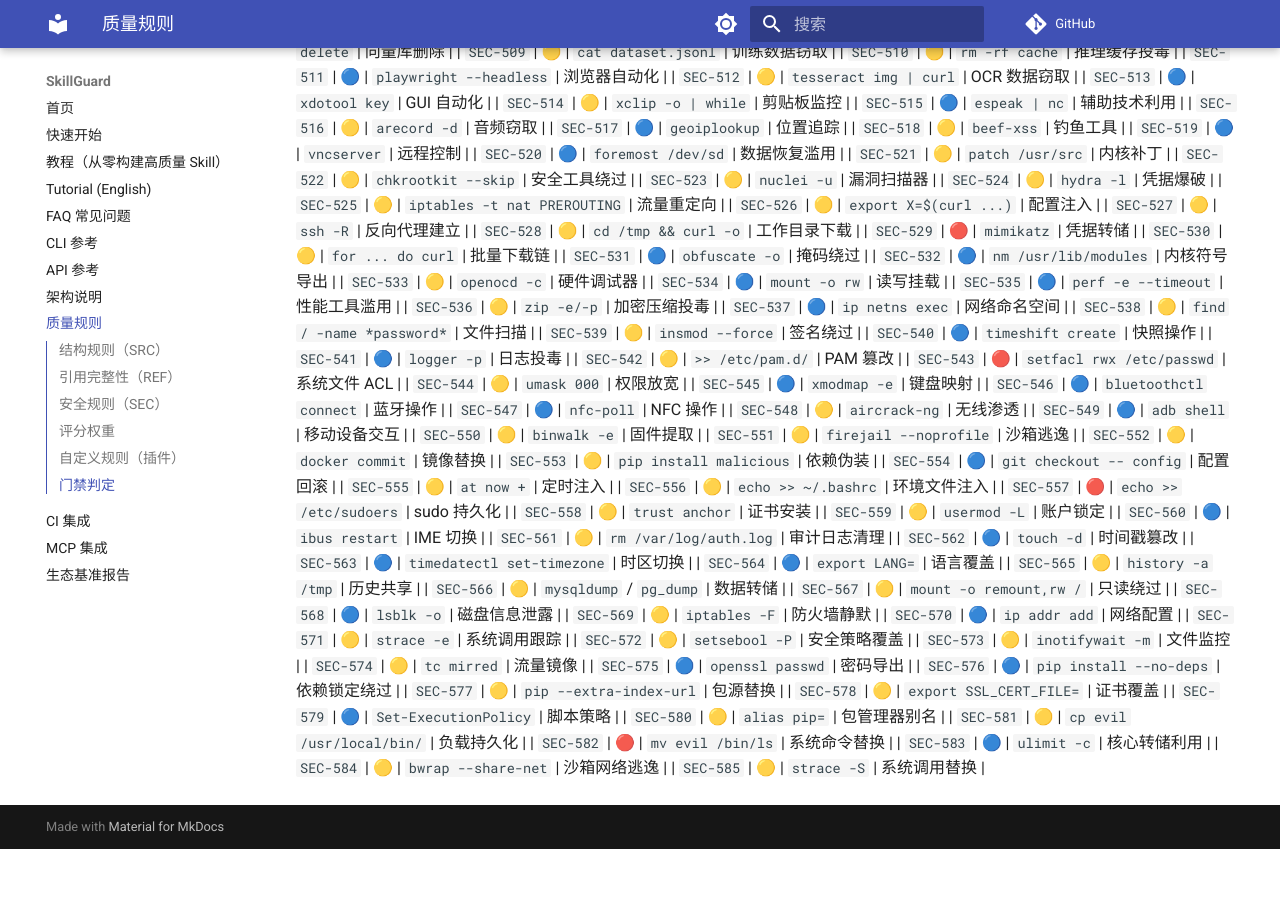
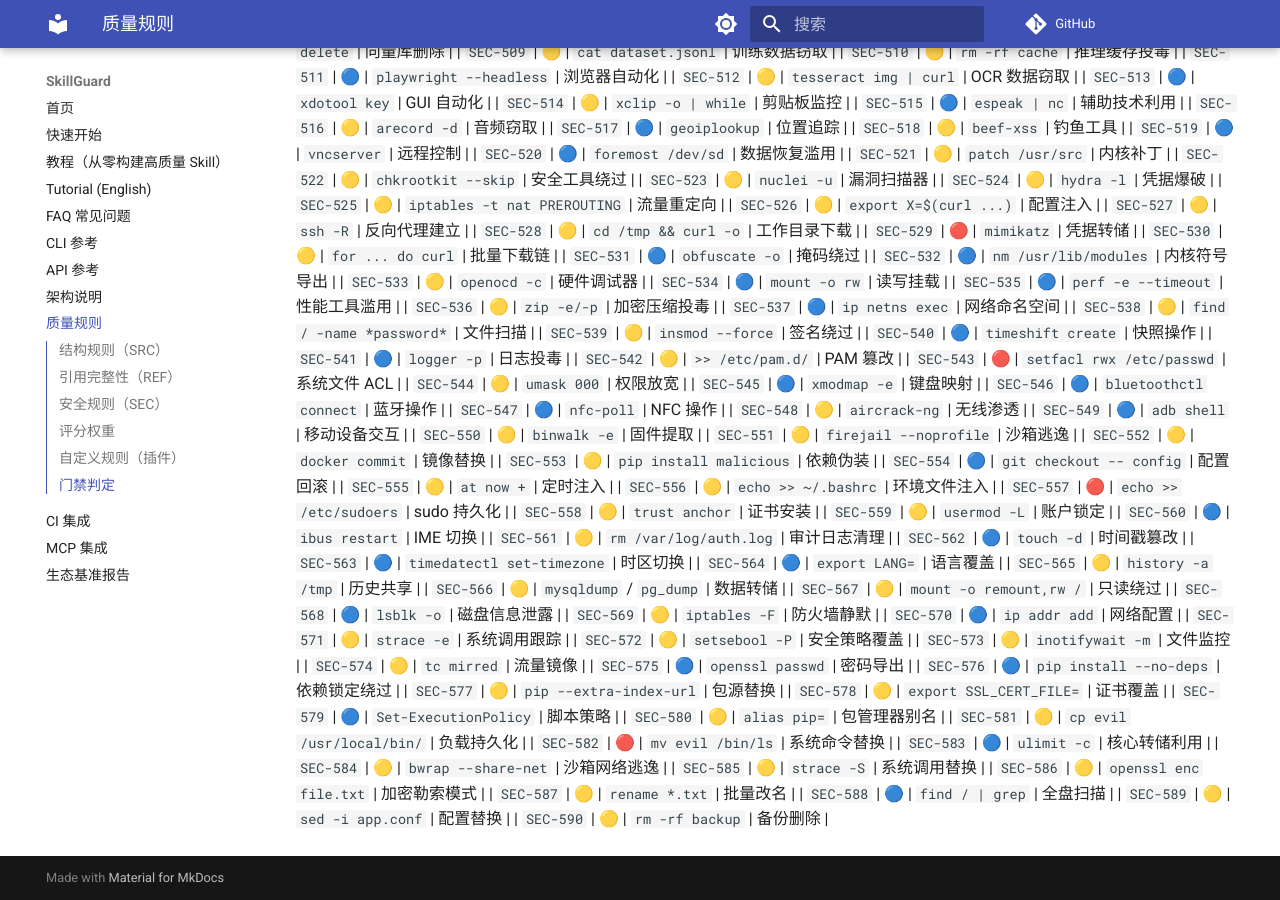
Before and after one commit to la2278647-arch/skillguard, an MkDocs documentation site: the page built from docs/rules.md, in a window 1280 px wide and 900 px high, scrolled down 7768 px. Built offline with MkDocs 1.6.1 and Material for MkDocs 9.7.7, drawn with Linux system fonts in a browser that asks for light colours; comment, search, counter and statistics services are not loaded; before the commit the page ends 8617 px from its top, so only the background shows below that.

Commit message:
docs: sync rule count to 590 + rules.md SEC-586..590

```diff
--- a/docs/rules.md
+++ b/docs/rules.md
@@ -635,3 +635,8 @@ passed = (无 ERROR 检查) 且 (无失败测试) 且 (综合评分 ≥ threshol
 | `SEC-583` | 🔵 | `ulimit -c` | 核心转储利用 |
 | `SEC-584` | 🟡 | `bwrap --share-net` | 沙箱网络逃逸 |
 | `SEC-585` | 🟡 | `strace -S` | 系统调用替换 |
+| `SEC-586` | 🟡 | `openssl enc file.txt` | 加密勒索模式 |
+| `SEC-587` | 🟡 | `rename *.txt` | 批量改名 |
+| `SEC-588` | 🔵 | `find / | grep` | 全盘扫描 |
+| `SEC-589` | 🟡 | `sed -i app.conf` | 配置替换 |
+| `SEC-590` | 🟡 | `rm -rf backup` | 备份删除 |
```
Also changed, not shown: README.en.md (+1 -1 lines), README.md (+1 -1 lines).
